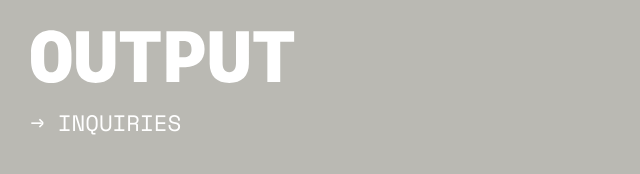
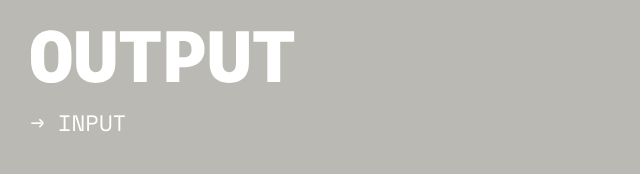
Before and after one commit to output-dev/landingpage, a plain HTML site: page index.html in a window 1280 px wide. Shown: the full height of the page, 0-640 px from the left. Drawn offline with nearby package versions, Linux system fonts and the light colour scheme.

Commit message:
Update index.html

```diff
--- a/index.html
+++ b/index.html
@@ -32,7 +32,7 @@
 
   <img src="logo.svg"/>
   <p>
-    <a href="mailto:input@output.site">→ INQUIRIES</a>
+    <a href="mailto:input@output.site">→ INPUT</a>
   </p>
 
 </body>
```
